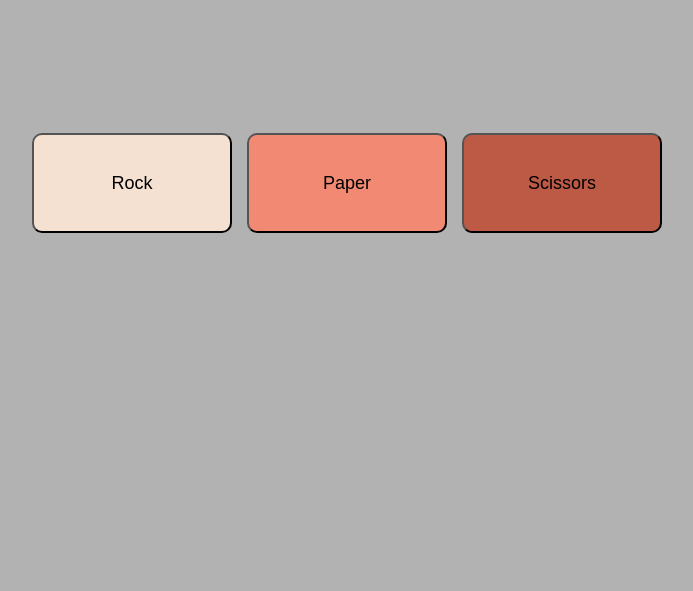
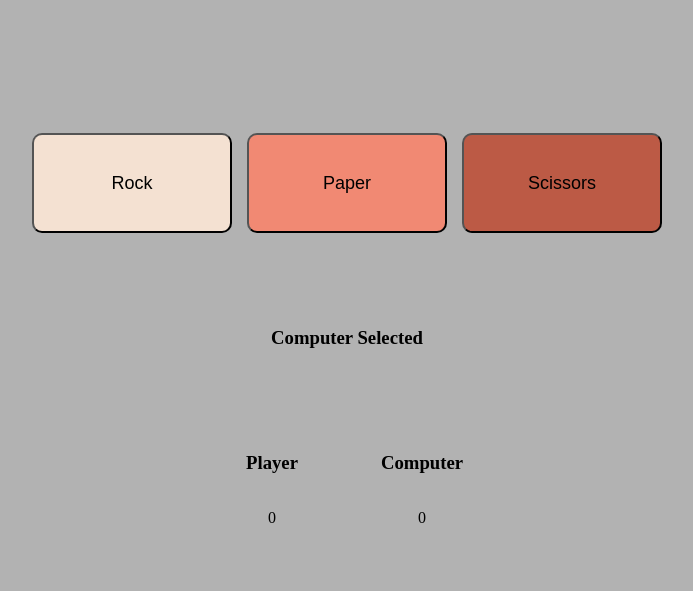
Before and after one commit to vd41702/odin-rock-paper-scissors, a plain HTML site: page index.html in a window 1280 px wide. Shown: the whole page, without its empty margins (293-986 px from the left). Drawn offline with Linux system fonts and the light colour scheme.

Commit message:
add css to layout components

```diff
--- a/index.html
+++ b/index.html
@@ -9,6 +9,7 @@
     <title>OdinRockPaperScissors</title>
 </head>
 <body>
+
     <div class="container">
         <button id="rock">Rock</button>
         <button id="paper">Paper</button>
@@ -17,11 +18,20 @@
 
     <div class="results">
         <div class="selection">
-
+            <h3>Computer Selected</h3>
         </div>
         <div class="scores">
+            <div id="playerScore">
+                <h3>Player</h3>
+                <p>0</p>
+            </div>
 
+            <div id="computerScore">
+                <h3>Computer</h3>
+                <p>0</p>
+            </div>
         </div>
     </div>
+
 </body>
 </html>
--- a/style.css
+++ b/style.css
@@ -4,6 +4,7 @@ body {
     justify-content: center;
     align-items: center;
     padding: 100px;
+    flex-direction: column;
 }
 
 .container {
@@ -15,11 +16,43 @@ body {
     padding: 25px;
 }
 
+.results {
+    display: flex;
+    flex-direction: column;
+    justify-content: space-around;
+    gap: 30px;
+    padding: 50px;
+}
+
+.selection, .scores {
+    display: flex;
+    height: 100px;
+    width: 200px;
+
+}
+
+.scores {
+    justify-content: space-between;
+}
+
+.selection {
+    justify-content: center;
+}
+
 .container button {
     border-radius: 10px;
     width: 200px;
     height: 100px;
     font-size: large;
+}
+
+#playerScore, #computerScore {
+    display: flex;
+    flex-direction: column;
+    justify-content: center;
+    align-items: center;
+    width: 50px;
+
 }
 
 #rock {
```
